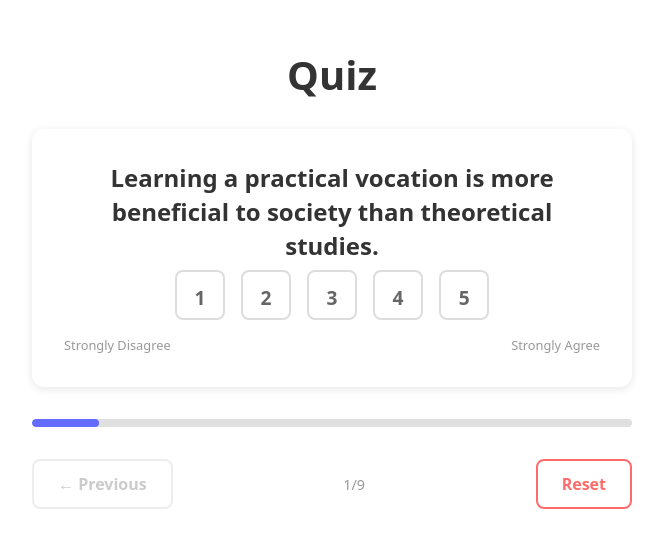
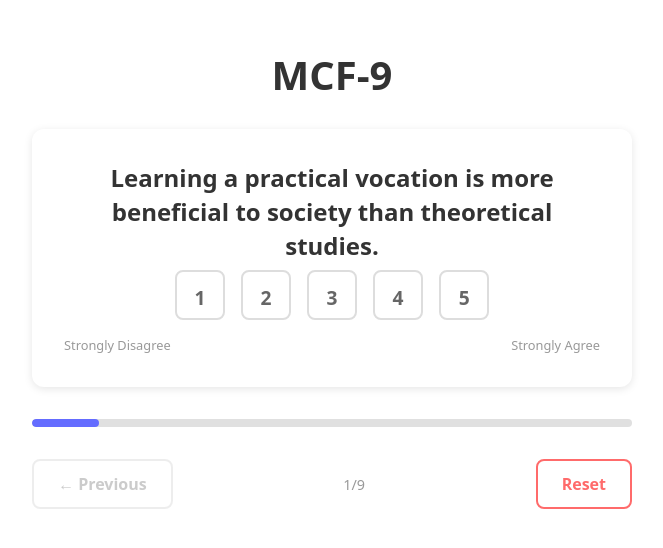
Before and after one commit to codr/mcf9-quiz, a React (Vite) app: page / in a window 1280 px wide. Shown: the part 164-712 px from the top of the page, without its empty margins (308-971 px from the left). Built offline with nearby package versions, Linux system fonts and the light colour scheme.

Commit message:
Update name

```diff
--- a/index.html
+++ b/index.html
@@ -3,7 +3,7 @@
   <head>
     <meta charset="UTF-8" />
     <meta name="viewport" content="width=device-width, initial-scale=1.0" />
-    <title>mcf9-quiz</title>
+    <title>MCF-9</title>
   </head>
   <body>
     <div id="root"></div>
--- a/src/App.tsx
+++ b/src/App.tsx
@@ -61,7 +61,7 @@ function App() {
     const results = getResultsMessage(getTotalScore());
     return (
       <div className="quiz-container">
-        <h1>Quiz Complete!</h1>
+        <h1>MCF-9 Complete!</h1>
         <div className="results-card">
           <div className="average-rating">
             <span className="average-label">Total Score</span>
@@ -83,7 +83,7 @@ function App() {
 
   return (
     <div className="quiz-container">
-      <h1>Quiz</h1>
+      <h1>MCF-9</h1>
 
       <div className="question-card">
         <h2>{currentQuestion.text}</h2>
```
